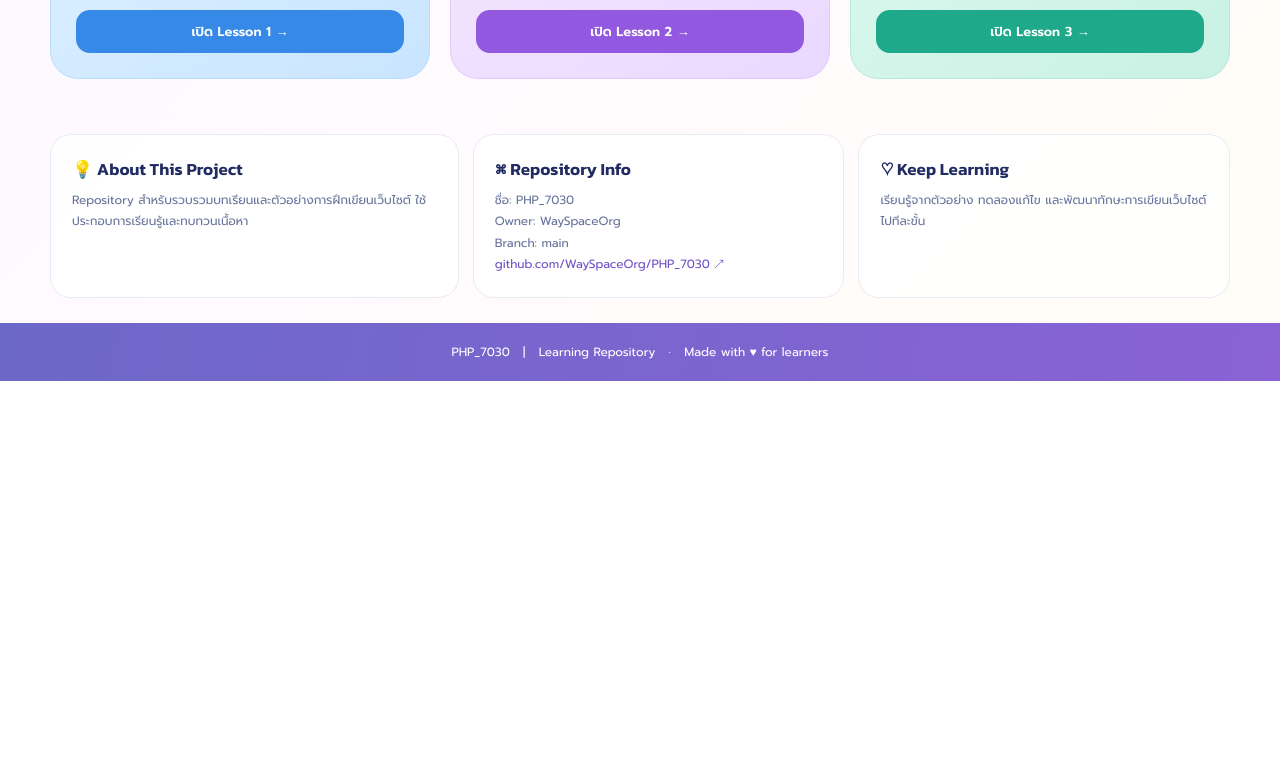
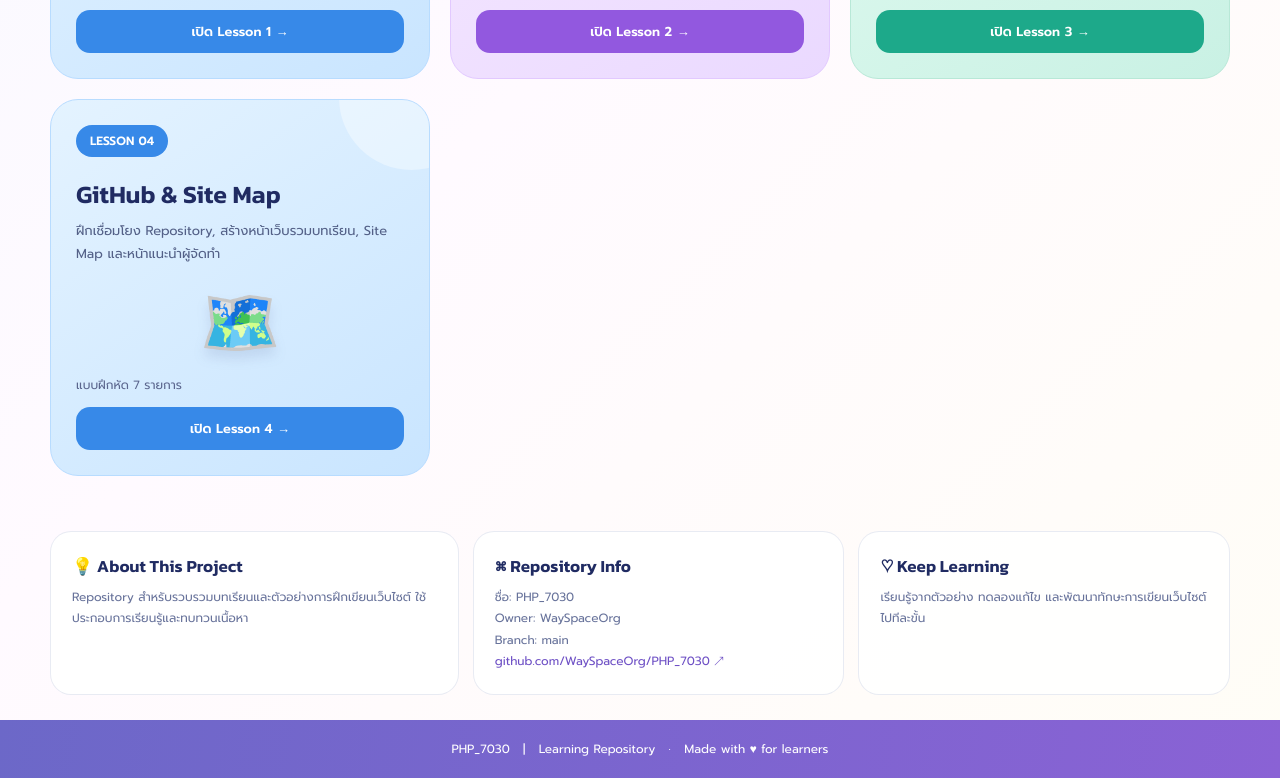
Before and after one commit to WaySpaceOrg/PHP_7030, a plain HTML site: page index.html in a window 1280 px wide. Shown: the part 1154-1932 px from the top of the page. Before the commit the page ends 1535 px from the top, so only its background shows below. Drawn offline with Linux system fonts and the light colour scheme.

Commit message:
Add Lesson 4 to main learning page

```diff
--- a/index.html
+++ b/index.html
@@ -25,5 +25,6 @@ nav{display:flex;align-items:center;justify-content:space-between;gap:18px;paddi
 <article class="card one"><span class="pill">LESSON 01</span><h3>HTML พื้นฐาน</h3><p>เรียนรู้โครงสร้าง HTML และองค์ประกอบพื้นฐานสำหรับเริ่มต้นสร้างหน้าเว็บ</p><div class="emoji" aria-hidden="true">🧱</div><div class="count">แบบฝึกหัด 4 รายการ</div><a class="go" href="Lesson1/">เปิด Lesson 1 →</a></article>
 <article class="card two"><span class="pill">LESSON 02</span><h3>โครงสร้างเว็บไซต์</h3><p>ทำความเข้าใจส่วนประกอบของหน้าเว็บ การจัดเนื้อหา และ Semantic HTML</p><div class="emoji" aria-hidden="true">🧩</div><div class="count">แบบฝึกหัด 6 รายการ</div><a class="go" href="Lesson2/">เปิด Lesson 2 →</a></article>
 <article class="card three"><span class="pill">LESSON 03</span><h3>JavaScript</h3><p>ฝึกใช้ตัวแปร คำสั่ง และการทำงานกับหน้าเว็บเพื่อเพิ่มความสามารถให้เว็บไซต์</p><div class="emoji" aria-hidden="true">⚡</div><div class="count">แบบฝึกหัด 5 รายการ</div><a class="go" href="Lesson3/">เปิด Lesson 3 →</a></article>
+<article class="card one"><span class="pill">LESSON 04</span><h3>GitHub &amp; Site Map</h3><p>ฝึกเชื่อมโยง Repository, สร้างหน้าเว็บรวมบทเรียน, Site Map และหน้าแนะนำผู้จัดทำ</p><div class="emoji" aria-hidden="true">🗺️</div><div class="count">แบบฝึกหัด 7 รายการ</div><a class="go" href="Lesson4/index.html">เปิด Lesson 4 →</a></article>
 </div></section>
 <section class="info" id="about"><article><h3>💡 About This Project</h3><p>Repository สำหรับรวบรวมบทเรียนและตัวอย่างการฝึกเขียนเว็บไซต์ ใช้ประกอบการเรียนรู้และทบทวนเนื้อหา</p></article><article><h3>⌘ Repository Info</h3><p>ชื่อ: PHP_7030<br>Owner: WaySpaceOrg<br>Branch: main<br><a href="https://github.com/WaySpaceOrg/PHP_7030" target="_blank" rel="noopener noreferrer">github.com/WaySpaceOrg/PHP_7030 ↗</a></p></article><article><h3>♡ Keep Learning</h3><p>เรียนรู้จากตัวอย่าง ทดลองแก้ไข และพัฒนาทักษะการเขียนเว็บไซต์ไปทีละขั้น</p></article></section></main></div><footer>PHP_7030 &nbsp; | &nbsp; Learning Repository &nbsp; · &nbsp; Made with ♥ for learners</footer></body></html>
```
